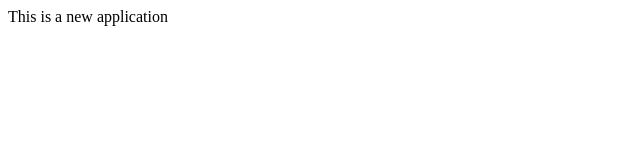
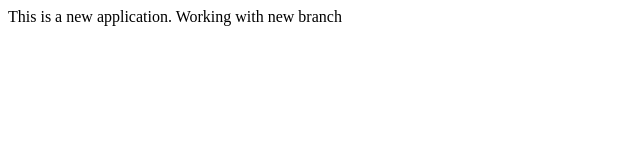
Before and after one commit to imvikash/test, a plain HTML site: page index.html in a window 1280 px wide. Shown: the whole page, without its empty margins (0-640 px from the left). Drawn offline with Linux system fonts and the light colour scheme.

Commit message:
new function

```diff
--- a/index.html
+++ b/index.html
@@ -3,6 +3,7 @@
         <title>My Application</title>
     </head>
     <body>
-        This is a new application
+        This is a new application.
+        Working with new branch
     </body>
 </html>
```
Also changed, not shown: newPage.html (added), 1 other file.
